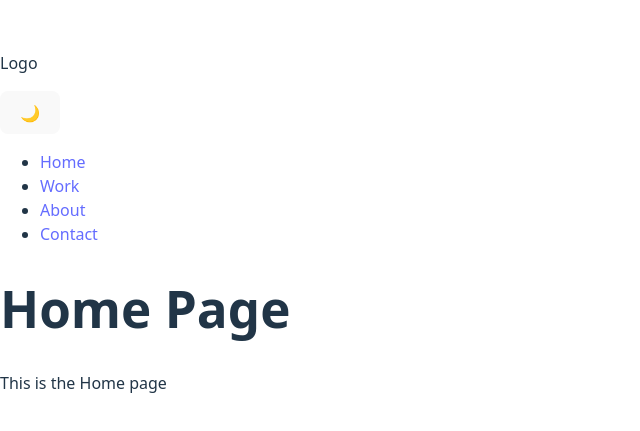
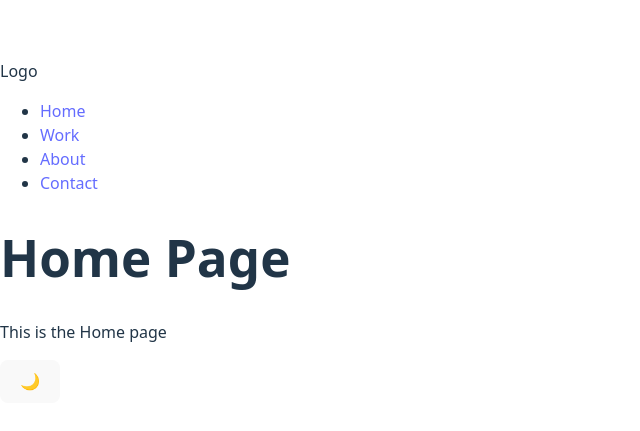
Before and after one commit to wastedsundays/portfolio2025, a React (Vite) app: page / in a window 1280 px wide. Shown: the part 177-608 px from the top of the page, without its empty margins (0-640 px from the left). Built offline with nearby package versions, Linux system fonts and the light colour scheme.

Commit message:
add logo and nav component to header. moved theme toggle out of header

```diff
--- a/src/App.jsx
+++ b/src/App.jsx
@@ -17,9 +17,10 @@ function App() {
   return (
     <ThemeProvider>
     <Router>
+      <header>
       <Logo />
-      <ThemeToggle />
       <Navigation />
+      </header>
       <AnimatePresence>
         <Routes>
           <Route path="/" element={<HomePage />} />
@@ -30,6 +31,7 @@ function App() {
           <Route path='*' element={<ErrorPage />} />
         </Routes>
       </AnimatePresence>
+      <ThemeToggle />
     </Router>
     </ThemeProvider>
   )
--- a/src/context/ThemeContext.jsx
+++ b/src/context/ThemeContext.jsx
@@ -21,5 +21,5 @@ const ThemeProvider = ({ children }) => {
 };
 
 const useTheme = () => useContext(ThemeContext);
-
+// eslint-disable-next-line
 export { ThemeProvider, useTheme };
```
